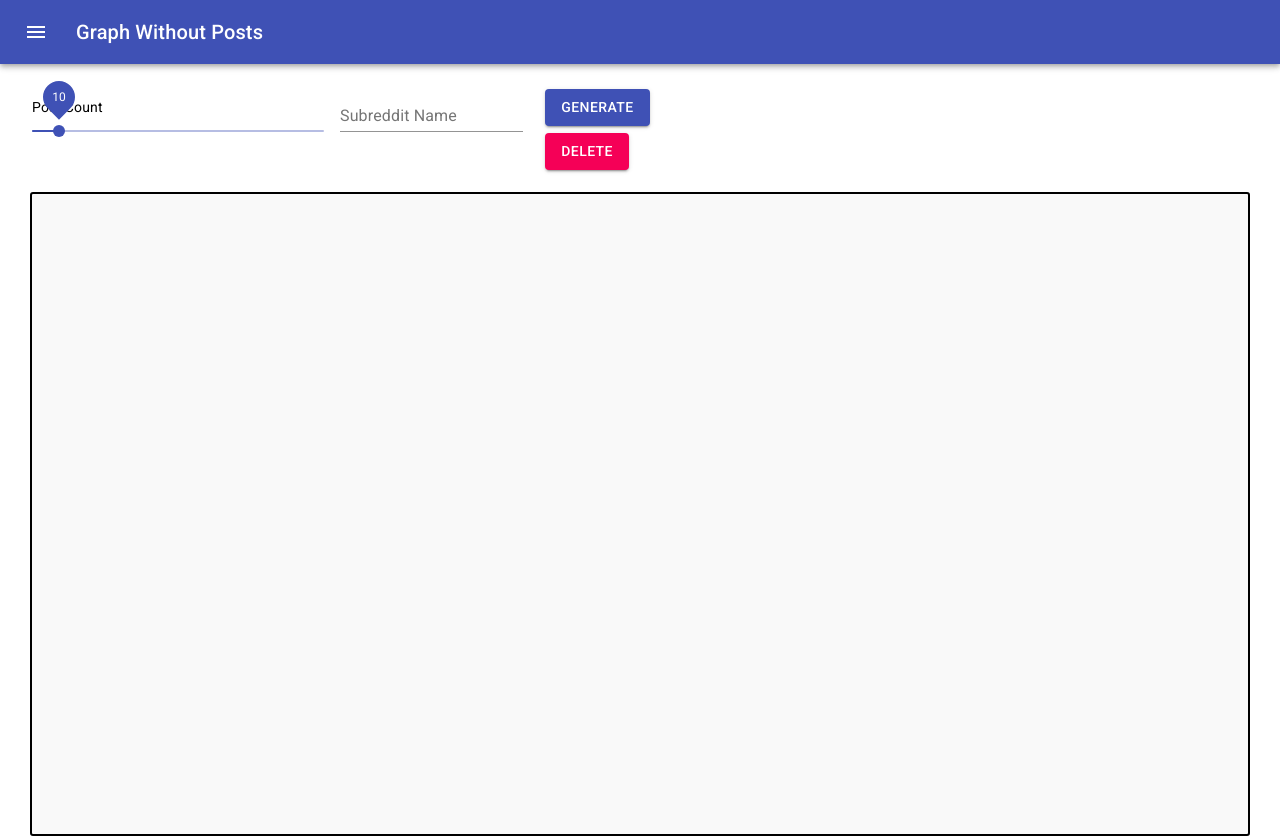
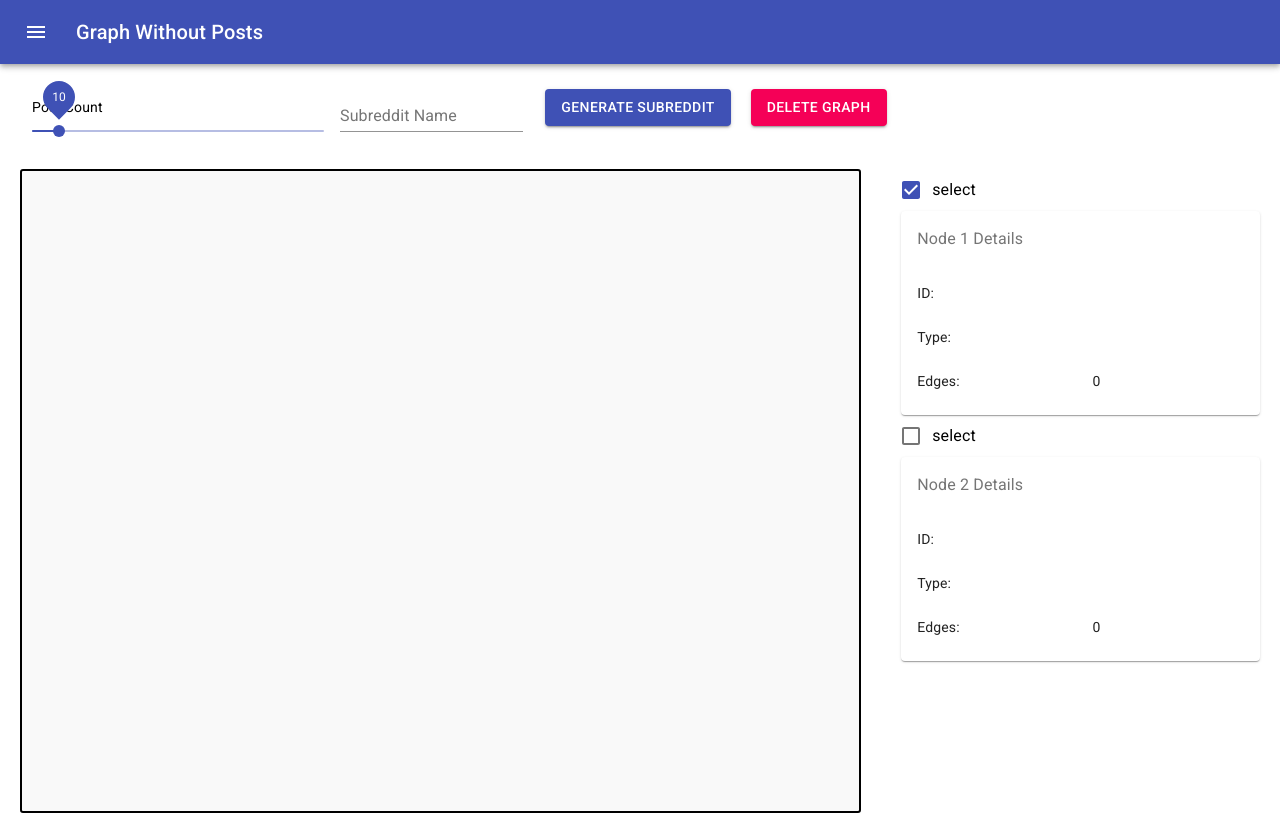
Before and after one commit to sroheed/ELU-project, a React app: page /graph-without-posts in a window 1280 px wide. Built offline with nearby package versions, Linux system fonts and the light colour scheme.

Commit message:
nodes selection

```diff
--- /dev/null
+++ b/src/components/NodeCard.tsx
@@ -0,0 +1,126 @@
+import React, {useEffect, useRef, useState} from 'react';
+import FormControlLabel from "@material-ui/core/FormControlLabel";
+import Checkbox from "@material-ui/core/Checkbox";
+import Card from "@material-ui/core/Card";
+import CardHeader from "@material-ui/core/CardHeader";
+import CardContent from "@material-ui/core/CardContent";
+import Grid from "@material-ui/core/Grid";
+import Typography from "@material-ui/core/Typography";
+
+interface Node {
+  id: string,
+  type: string,
+  degree: number,
+  edgesSource: any,
+  edgesTarget: any,
+}
+
+interface NodeCardProps {
+  node: Node;
+  handleCheckbox: (nodeId: string) => void
+  nodeChecked: string;
+}
+
+const NodeCard = (props: NodeCardProps) => {
+  const {node, handleCheckbox, nodeChecked} = props;
+  const [firstNode, setFirstNode] = useState({
+    name: "node1",
+    node: {
+      id: "",
+      type: "",
+      degree: 0,
+      edgesSource: null,
+      edgesTarget: null,
+    }
+  });
+  const [secondNode, setSecondNode] = useState({
+    name: "node2",
+    node: {
+      id: "",
+      type: "",
+      degree: 0,
+      edgesSource: null,
+      edgesTarget: null,
+    }
+  });
+
+  useEffect(() => {
+    if(nodeChecked === "node1"){
+      setFirstNode({
+        name: "node1",
+        node: node
+      })
+    }else{
+      setSecondNode({
+        name: "node2",
+        node: node
+      })
+    }
+  }, [node]);
+
+  const nodes = [firstNode, secondNode];
+
+  return (
+    <>
+      <div className={"details"}>
+        {nodes.map((item, i) =>
+          <React.Fragment key={item.name}>
+            <FormControlLabel
+              control={
+                <Checkbox
+                  checked={nodeChecked === item.name}
+                  onChange={() => handleCheckbox(item.name)}
+                  name="Multiple Nodes"
+                  color="primary"
+                />
+              }
+              label="select"
+            />
+            <Card>
+              <CardHeader subheader={`Node ${i+1} Details`}/>
+              <CardContent>
+                <Grid container spacing={3}>
+                  <Grid item xs={6}>
+                    <Typography variant={"body2"}>
+                      ID:
+                    </Typography>
+                  </Grid>
+                  <Grid item xs={6}>
+                    <Typography variant={"body2"}>
+                      {item.node.id}
+                    </Typography>
+                  </Grid>
+
+                  <Grid item xs={6}>
+                    <Typography variant={"body2"}>
+                      Type:
+                    </Typography>
+                  </Grid>
+                  <Grid item xs={6}>
+                    <Typography variant={"body2"}>
+                      {item.node.type}
+                    </Typography>
+                  </Grid>
+
+                  <Grid item xs={6}>
+                    <Typography variant={"body2"}>
+                      Edges:
+                    </Typography>
+                  </Grid>
+                  <Grid item xs={6}>
+                    <Typography variant={"body2"}>
+                      {item.node.degree}
+                    </Typography>
+                  </Grid>
+
+                </Grid>
+              </CardContent>
+            </Card>
+          </React.Fragment>
+        )}
+      </div>
+    </>
+  );
+};
+
+export default NodeCard;
--- a/src/pages/NoPostsPage.tsx
+++ b/src/pages/NoPostsPage.tsx
@@ -9,25 +9,35 @@ import Grid from '@material-ui/core/Grid';
 import Button from '@material-ui/core/Button';
 import stc from 'string-to-color';
 import {invertColor} from "../utils/invertColor";
+import Box from '@material-ui/core/Box';
+import NodeCard from "../components/NodeCard";
+
 
 const NoPostsPage = () => {
   const cy: any = useRef();
   const firstLoad = useRef(true);
   const [loading, setLoading] = useState(false);
-  const [subredditName, setSubredditName] =  useState("");
+  const [subredditName, setSubredditName] = useState("");
   const [postCount, setPostCount] = useState(10);
+  const [nodeChecked, setNodeChecked] = useState("node1");
+  const [currentNodeData, setCurrentNodeData] = useState({
+    id: "",
+    type: "",
+    degree: 0,
+    edgesSource: null,
+    edgesTarget: null,
+  });
 
   const fetchData = () => {
-    if(!subredditName) return;
+    if (!subredditName) return;
     setLoading(true);
-    fetch(`/api/graph?subreddit=${subredditName}&post_count=${postCount}`, {
-    })
+    fetch(`/api/graph?subreddit=${subredditName}&post_count=${postCount}`, {})
       .then(res => res.json())
       .then(doc => {
-        if(doc.code === 200){
+        if (doc.code === 200) {
           appendNodes(doc.data);
           localStorage.setItem(doc.data[0], JSON.stringify(doc.data));
-        }else{
+        } else {
           console.log(doc.message)
         }
         setLoading(false);
@@ -40,10 +50,12 @@ const NoPostsPage = () => {
 
 
   useEffect(() => {
-    if(firstLoad.current){
-        cy.current = cytoscape({
-          container: document.getElementById('cy'),
-        });
+    if (firstLoad.current) {
+      cy.current = cytoscape({
+        container: document.getElementById('cy'),
+      });
+      cy.current.on('click', 'node', handleNodeClick);
+      cy.current.on('click', 'edge', handleEdgeClick);
       firstLoad.current = false;
       loadFromStorage();
     }
@@ -58,26 +70,26 @@ const NoPostsPage = () => {
 
   const appendNodes = (posts: any[]) => {
     const subredditName = posts[0];
-    addNode(subredditName);
+    addNode(subredditName, "subreddit");
     colorNode(subredditName, invertColor(stc(subredditName)));
-    for(let i=1; i<posts.length; i++){
+    for (let i = 1; i < posts.length; i++) {
       const nodeId = posts[i].author;
-      addNode(nodeId);
+      addNode(nodeId, "author");
       colorNode(nodeId, stc(subredditName));
       addEdge(subredditName, nodeId);
     }
     cy.current.layout(options).run();
   };
 
-  const addNode = (id: string) => {
+  const addNode = (id: string, type: string) => {
     cy.current.add([
-      { group: 'nodes', data: { id: id } },
+      {group: 'nodes', data: {id: id, type: type}},
     ]);
   };
 
   const addEdge = (source: string, target: string) => {
     cy.current.add([
-      { group: 'edges', data: { id: source + "__" + target, source: source, target: target } }
+      {group: 'edges', data: {id: source + "__" + target, source: source, target: target}}
     ]);
   };
 
@@ -85,7 +97,31 @@ const NoPostsPage = () => {
     cy.current.getElementById(nodeId).style("background-color", color);
   };
 
-  return(
+  const handleNodeClick = (e: any) => {
+    const node = e.target; // event target
+    const currentNode = {
+      id: node.id(),
+      type: node.data().type,
+      degree: node.degree(),
+      edgesSource: cy.current.edges(`[source = "${node.id()}"]`),
+      edgesTarget: cy.current.edges(`[target = "${node.id()}"]`),
+    };
+    setCurrentNodeData(currentNode);
+  };
+
+  const handleEdgeClick = (e: any) => {
+    const edge = e.target; // event target
+    const currentEdge = {
+      id: edge.id(),
+    };
+    console.log(currentEdge);
+  };
+
+  const handleCheckbox = (nodeId: string) => {
+    setNodeChecked(nodeId);
+  };
+
+  return (
     <>
       {loading &&
       <div className={"loading-spinner"}>
@@ -93,7 +129,7 @@ const NoPostsPage = () => {
       </div>}
       <div className={"scrape-controls__div"}>
         <Grid container spacing={2} alignItems={"baseline"}>
-          <Grid item xs={3} >
+          <Grid item xs={3}>
             <Typography id="slider" variant={"body2"}>
               Post Count
             </Typography>
@@ -116,19 +152,26 @@ const NoPostsPage = () => {
               />
             </div>
           </Grid>
-          <Grid item xs={1}>
+          <Grid item xs={2}>
             <div className={"line-high"}>
               <Button variant="contained" color="primary" onClick={fetchData}>
-                Generate
+                Generate Subreddit
               </Button>
+            </div>
+          </Grid>
+          <Grid item xs={2}>
+            <div className={"line-high"}>
               <Button variant="contained" color="secondary" onClick={() => localStorage.clear()}>
-                Delete
+                Delete Graph
               </Button>
             </div>
           </Grid>
         </Grid>
       </div>
-      <div id="cy" className={'cytoscape__div'} />
+      <Box display="flex" flexWrap="nowrap">
+        <div id="cy" className={'cytoscape__div'}/>
+        <NodeCard node={currentNodeData} handleCheckbox={handleCheckbox} nodeChecked={nodeChecked}/>
+      </Box>
     </>
   );
 };
--- a/src/style/Cytoscape.scss
+++ b/src/style/Cytoscape.scss
@@ -1,8 +1,7 @@
 .cytoscape__div{
-  width: 95vw;
+  width: 70vw;
   height: 80vh;
-  margin: 0 auto;
-  margin-top: 20px;
+  margin: 20px;
   background-color: #f9f9f9;
   border-radius: 3px;
   border: 2px solid black;
--- a/src/style/NoPostsPage.scss
+++ b/src/style/NoPostsPage.scss
@@ -12,3 +12,8 @@
     line-height: 44px;
   }
 }
+
+.details{
+  margin: 20px;
+  width: 30%;
+}
```
Also changed, not shown: 23 other files (tests, documents, lock files or other folders).
